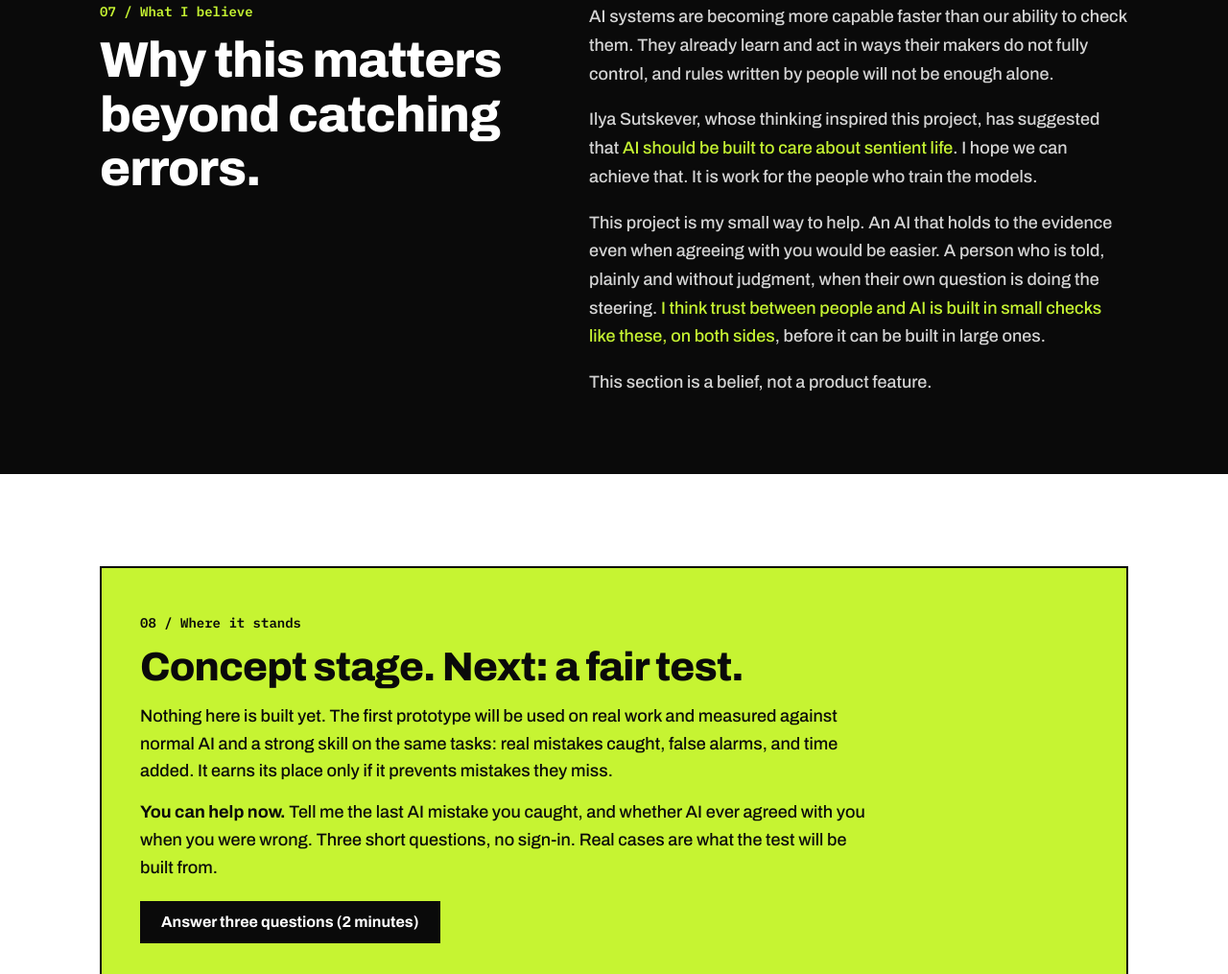
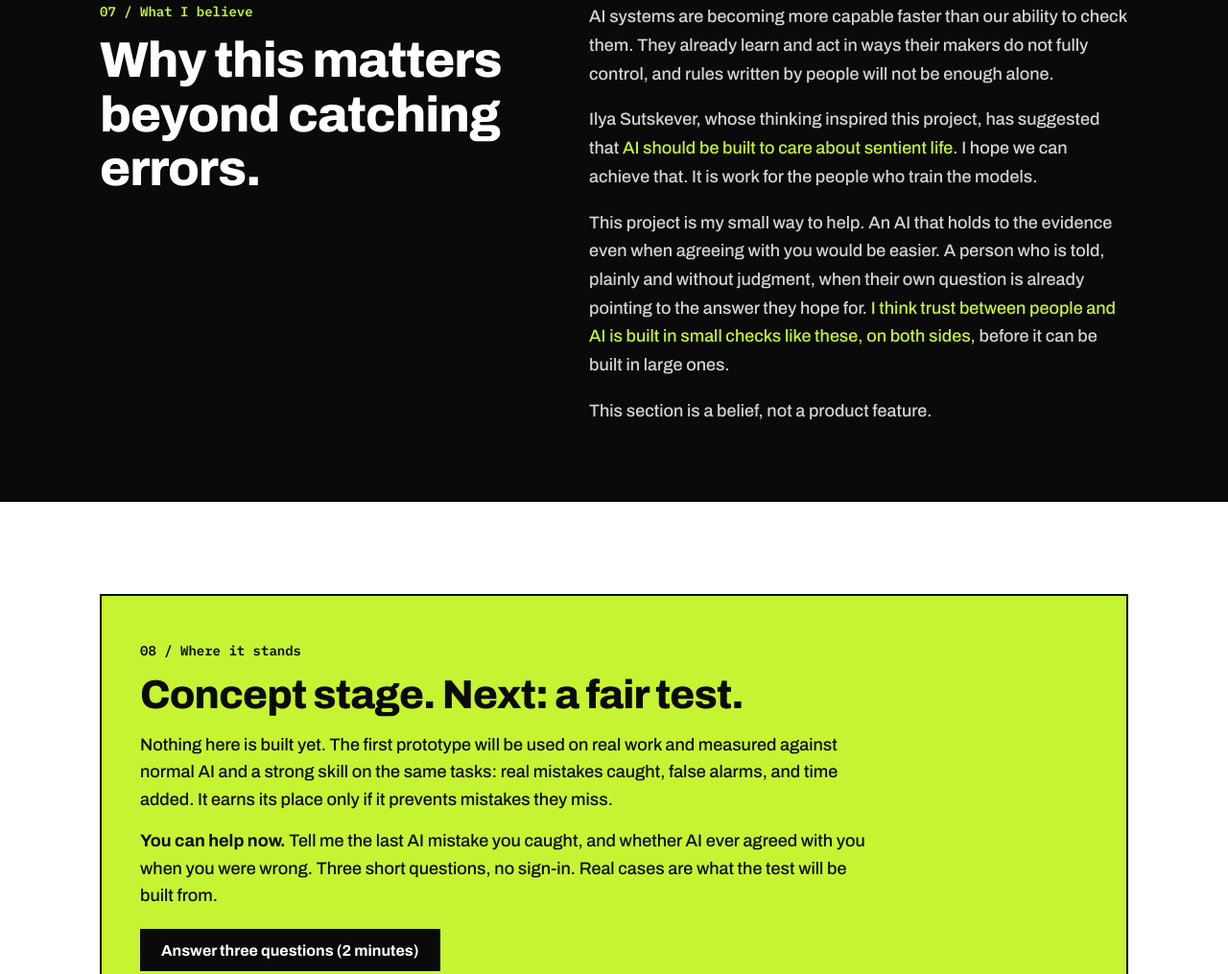
Before and after one commit to NKnocode/ai-gut-feeling, a plain HTML site: page index.html in a window 1280 px wide. Shown: the part 5942-6957 px from the top of the page at 96% size. Drawn offline with Linux system fonts and the light colour scheme.

Commit message:
Belief: 'already pointing to the answer they hope for'
Co-Authored-By: Claude Opus 5.5 <noreply@anthropic.com>
Claude-Session: https://claude.ai/code/session_01GFUe6cTpsmf6EpeUTg1SSf

```diff
--- a/index.html
+++ b/index.html
@@ -478,7 +478,7 @@ h3{margin:0;font-size:22px;font-weight:700}
     <div class="r">
       <p>AI systems are becoming more capable faster than our ability to check them. They already learn and act in ways their makers do not fully control, and rules written by people will not be enough alone.</p>
       <p>Ilya Sutskever, whose thinking inspired this project, has suggested that <span style="color:#C6F432">AI should be built to care about sentient life</span>. I hope we can achieve that. It is work for the people who train the models.</p>
-      <p>This project is my small way to help. An AI that holds to the evidence even when agreeing with you would be easier. A person who is told, plainly and without judgment, when their own question is doing the steering. <span style="color:#C6F432">I think trust between people and AI is built in small checks like these, on both sides</span>, before it can be built in large ones.</p>
+      <p>This project is my small way to help. An AI that holds to the evidence even when agreeing with you would be easier. A person who is told, plainly and without judgment, when their own question is already pointing to the answer they hope for. <span style="color:#C6F432">I think trust between people and AI is built in small checks like these, on both sides</span>, before it can be built in large ones.</p>
       <p>This section is a belief, not a product feature.</p>
     </div>
   </div>
```
